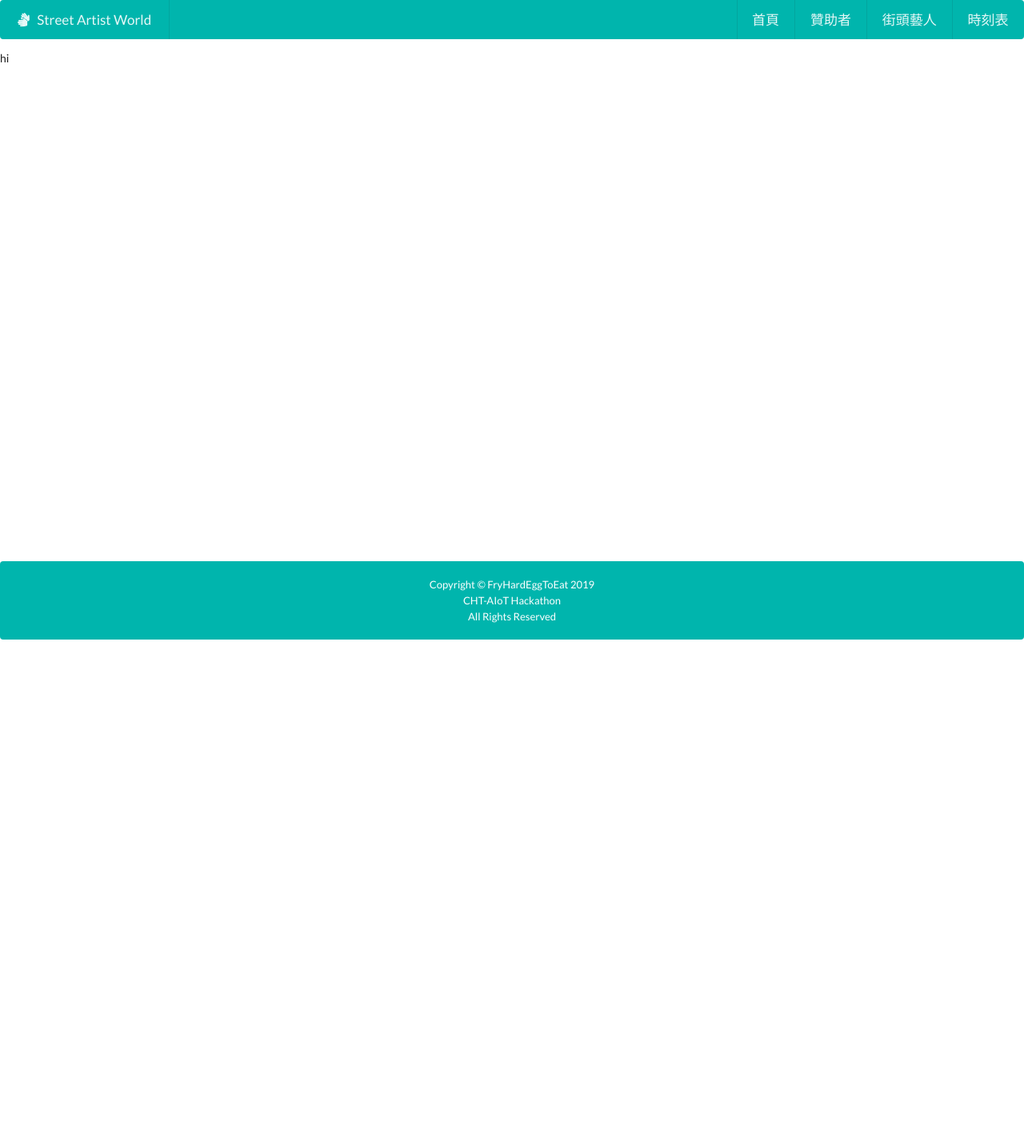
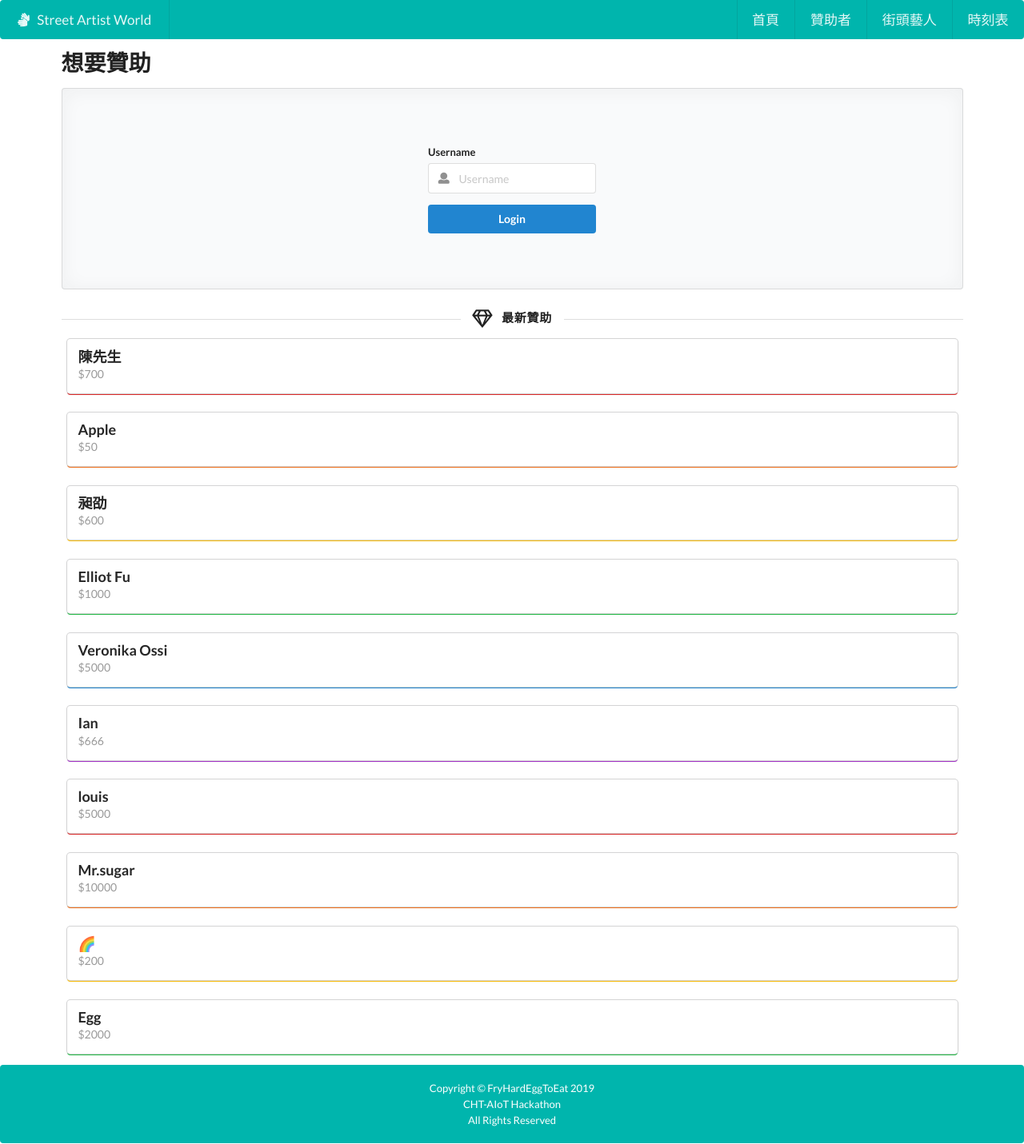
Before and after one commit to FryHardEggToEat/FrontEnd, a React (Create React App) app in the folder egg/: page /sugardaddy in a window 1280 px wide. Shown: the whole page at 80% size. Before the commit the page ends 801 px from the top, so only its background shows below. Built offline with nearby package versions, Linux system fonts and the light colour scheme.

Commit message:
SugarDaddy change

```diff
--- a/egg/src/components/pages/SugarDaddy.js
+++ b/egg/src/components/pages/SugarDaddy.js
@@ -1,9 +1,136 @@
 import React from 'react'
-
-const SugarDaddy = () => {
+import { Component } from 'react'
+import Divider from './Divider'
+/* const SugarDaddy = () => {
     return (
         <div>hi</div>
     )
+}*/
+
+
+class SugarDaddy extends Component {
+    render() {
+        return (
+            <div>
+                <div class="ui container">
+                    <div class="ui header">
+                        <h1>想要贊助</h1>
+                    </div>
+
+                    <div class="ui placeholder segment">
+
+                            <div class="column">
+                            <div class="ui form">
+                                <div class="field">
+                                <label>Username</label>
+                                    <div class="ui left icon input">
+                                        <input type="text" placeholder="Username"/>
+                                        <i class="user icon"></i>
+                                    </div>
+                                </div>
+
+                                <div class="ui blue submit button">Login</div>
+                            </div>
+                            </div>
+                    </div>
+
+                    <Divider icon="gem outline icon" description="最新贊助" />
+
+                    <div class="ui one cards">
+                    <div class="red card">
+                        <div class="content">
+                        <div class="header">陳先生</div>
+                        <div class="meta">$700</div>
+                        </div>
+                    </div>
+                    <div class="orange card">
+                        <div class="content">
+                        <div class="header">Apple</div>
+                        <div class="meta">$50</div>
+                        </div>
+                    </div>
+                    <div class="yellow card">
+                        <div class="content">
+                        <div class="header">昶劭</div>
+                        <div class="meta">$600</div>
+                        </div>
+                    </div>
+                    <div class="green card">
+                        <div class="content">
+                        <div class="header">Elliot Fu</div>
+                        <div class="meta">$1000</div>
+                        </div>
+                    </div>
+
+                    <div class="blue card">
+                        <div class="content">
+                        <div class="header">Veronika Ossi</div>
+                        <div class="meta">$5000</div>
+                        </div>
+                    </div>
+                    <div class="purple card">
+                        <div class="content">
+                        <div class="header">Ian</div>
+                        <div class="meta">$666</div>
+                        </div>
+                    </div>
+                    <div class="red card">
+                        <div class="content">
+                        <div class="header">louis</div>
+                        <div class="meta">$5000</div>
+                        </div>
+                    </div>
+                    <div class="orange card">
+                        <div class="content">
+                        <div class="header">Mr.sugar</div>
+                        <div class="meta">$10000</div>
+                        </div>
+                    </div>
+                    <div class="yellow card">
+                        <div class="content">
+                        <div class="header">🌈</div>
+                        <div class="meta">$200</div>
+                        </div>
+                    </div>
+                    <div class="green card">
+                        <div class="content">
+                        <div class="header">Egg</div>
+                        <div class="meta">$2000</div>
+                        </div>
+                    </div>
+
+                    </div>
+
+                </div>
+            </div>
+
+        )
+    }
 }
 
+/*
+
+                    <ul class="ui list">
+                        <li>陳先生</li>
+                        <li>Chunghwa Telecom</li>
+                        <li>昶劭</li>
+                        <li>louis</li>
+                        <li>Ian</li>
+                        <li>Mr.sugar</li>
+                        <li>AIOT</li>
+                        <li>🌈</li>
+                        <li>英弘</li>
+                        <li>王小姐</li>
+                        <li>等你來挑戰</li>
+                        <li>GreenTea</li>
+                        <li>Apple</li>
+                        <li>666</li>
+                        <li>翔平</li>
+                        <li>Ms.Rabbit</li>
+                        <li>軟硬兼濕</li>
+                        <li>大谷</li>
+                        <li>Egg</li>
+                        <li>Daddy</li>
+                    </ul>
+*/
 export default SugarDaddy
```
